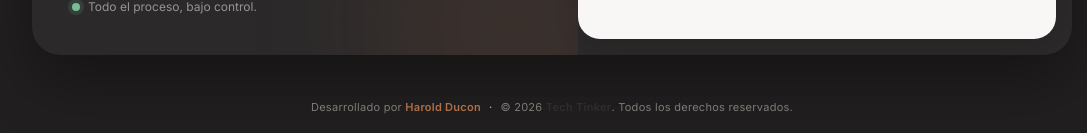
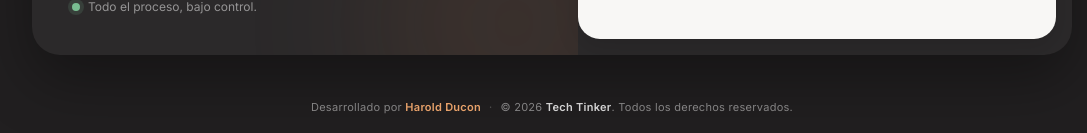
Before and after one commit to haroldducon/Reparacion_Celular, a React (Vite) app in the folder frontend/: page /login in a window 1280 px wide. Shown: the part 699-832 px from the top of the page, without its empty margins (88-1175 px from the left). Built offline with nearby package versions, Linux system fonts and the light colour scheme; no server answers.

Commit message:
feat: footer con créditos de desarrollo

```diff
--- a/frontend/src/components/Footer.tsx
+++ b/frontend/src/components/Footer.tsx
@@ -1,10 +1,26 @@
-export function Footer({ className = '' }: { className?: string }) {
+interface FooterProps {
+  /** 'claro' para fondos claros (panel interno), 'oscuro' para fondos oscuros (login, seguimiento) */
+  variante?: 'claro' | 'oscuro';
+  className?: string;
+}
+
+export function Footer({ variante = 'claro', className = '' }: FooterProps) {
+  const oscuro = variante === 'oscuro';
+
   return (
-    <footer className={`px-2 py-5 text-center text-[11px] tracking-wide text-[#817b76] ${className}`}>
+    <footer
+      className={`px-2 py-5 text-center text-[11px] tracking-wide ${
+        oscuro ? 'text-white/45' : 'text-[#817b76]'
+      } ${className}`}
+    >
       <p>
-        Desarrollado por <span className="font-semibold text-[#ad7049]">Harold Ducon</span>
-        <span className="mx-2 text-[#c9c4be]" aria-hidden="true">·</span>
-        © {new Date().getFullYear()} <span className="font-semibold text-[#302d2e]">Tech Tinker</span>
+        Desarrollado por{' '}
+        <span className={`font-semibold ${oscuro ? 'text-[#e7a16a]' : 'text-[#ad7049]'}`}>Harold Ducon</span>
+        <span className={`mx-2 ${oscuro ? 'text-white/25' : 'text-[#c9c4be]'}`} aria-hidden="true">
+          ·
+        </span>
+        © {new Date().getFullYear()}{' '}
+        <span className={`font-semibold ${oscuro ? 'text-white/80' : 'text-[#302d2e]'}`}>Tech Tinker</span>
         <span className="hidden sm:inline">. Todos los derechos reservados.</span>
       </p>
     </footer>
```
